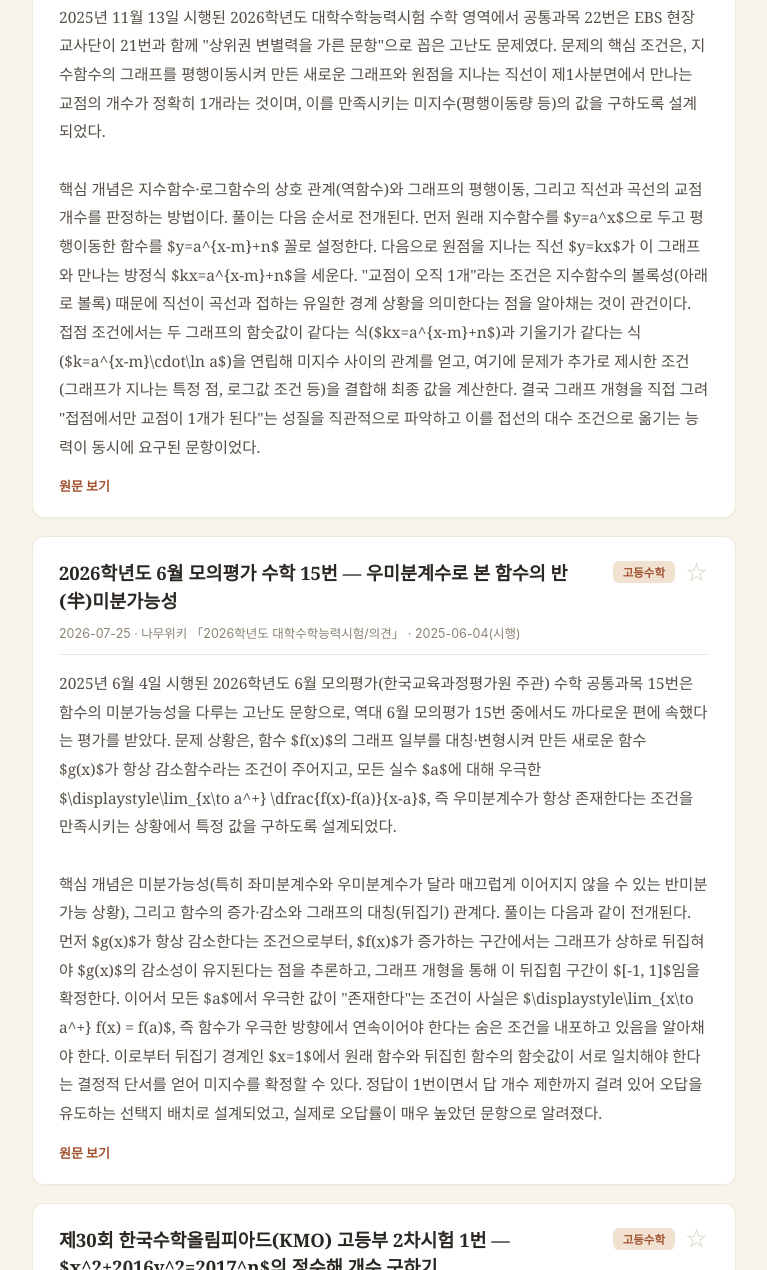
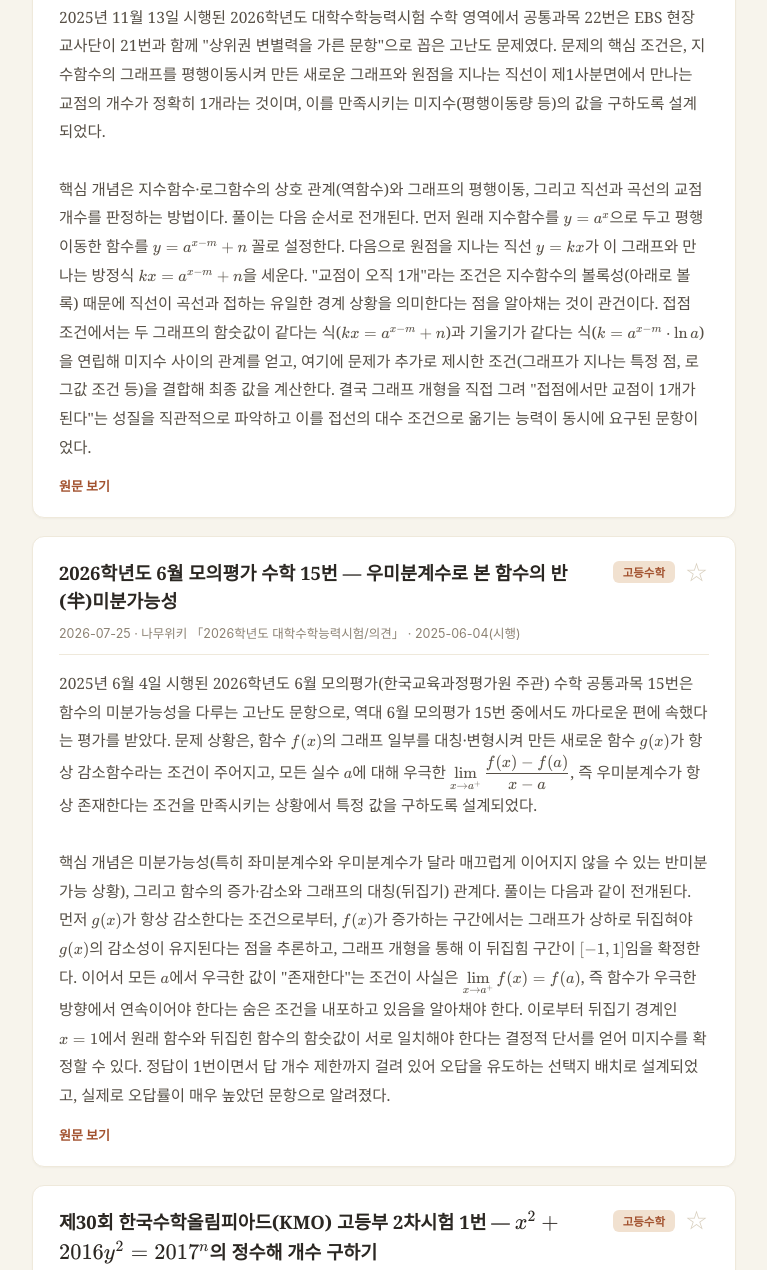
Before and after one commit to wlog31/Daily-News, a website: page index.html in a window 1280 px wide. Shown: the part 3448-4718 px from the top of the page, without its empty margins (256-1023 px from the left). Drawn offline with nearby package versions, Linux system fonts and the light colour scheme.

Commit message:
웹앱에 KaTeX 수식 렌더링 추가 (본문 내 $...$ 수식 자동 렌더)

```diff
--- a/index.html
+++ b/index.html
@@ -13,6 +13,9 @@
 <link rel="preconnect" href="https://fonts.googleapis.com">
 <link rel="preconnect" href="https://fonts.gstatic.com" crossorigin>
 <link href="https://fonts.googleapis.com/css2?family=Noto+Serif+KR:wght@400;500;600;700&display=swap" rel="stylesheet">
+<link rel="stylesheet" href="https://cdnjs.cloudflare.com/ajax/libs/KaTeX/0.16.9/katex.min.css">
+<script src="https://cdnjs.cloudflare.com/ajax/libs/KaTeX/0.16.9/katex.min.js"></script>
+<script src="https://cdnjs.cloudflare.com/ajax/libs/KaTeX/0.16.9/contrib/auto-render.min.js"></script>
 <style>
   :root{
     --bg:#F7F4EC; --card:#FFFFFF; --card-soft:#FBF8F1; --border:#E6DFD0;
@@ -55,6 +58,7 @@
   .scrap-btn.scrapped{color:var(--star)}
   .article-sub{font-size:12.5px;color:var(--muted);margin:8px 0 14px;border-bottom:1px solid var(--border-soft);padding-bottom:12px}
   .article-body{font:15.5px/1.85 var(--serif);color:var(--text-soft);white-space:pre-wrap}
+  .article-body .katex{font-size:1.05em}
   .article-link{margin-top:14px}
   a{color:var(--accent-deep);text-decoration:none;font-size:13px;font-weight:700}
   a:hover{text-decoration:underline}
@@ -456,6 +460,19 @@ async function render(){
   list.querySelectorAll(".scrap-btn").forEach(btn => {
     btn.addEventListener("click", () => toggleScrap(Number(btn.dataset.id)));
   });
+
+  renderMath(list);
+}
+
+function renderMath(container){
+  if (typeof window.renderMathInElement !== "function") return;
+  window.renderMathInElement(container, {
+    delimiters: [
+      { left: "$$", right: "$$", display: true },
+      { left: "$", right: "$", display: false },
+    ],
+    throwOnError: false,
+  });
 }
 
 init();
```
